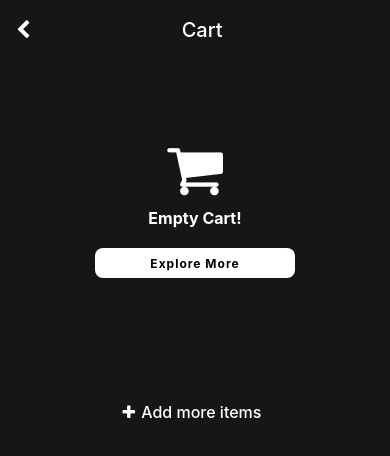
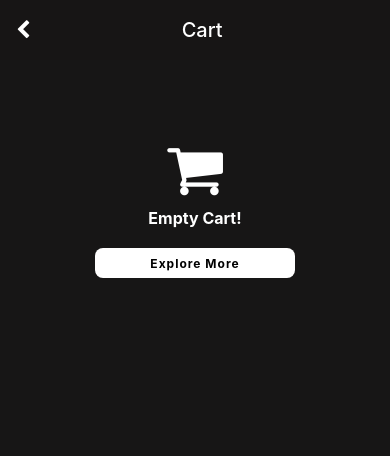
Before and after one commit to rishabh-080895/restaurantApp, a React Native app: screen /cart in a window 390 px wide. Shown: the top 456 px of the page. Built offline with nearby package versions, Linux system fonts and the light colour scheme.

Commit message:
final Bug fixes

```diff
--- a/src/component/Cart.tsx
+++ b/src/component/Cart.tsx
@@ -197,6 +197,7 @@ const Cart = ({route}) => {
         contentContainerStyle={{paddingHorizontal: 16}}
         ListFooterComponent={
           <View style={{paddingBottom: 100}}>
+            {cart?.items?.length ? (
               <Pressable
                 style={style.addMoreBtn}
                 onPress={() => navigation.navigate('details', {restaurantId})}>
@@ -208,6 +209,7 @@ const Cart = ({route}) => {
                 />
                 <Text style={style.addMoreText}>Add more items</Text>
               </Pressable>
+            ) : null}
           </View>
         }
         showsVerticalScrollIndicator={false}
```
Lines whose indentation alone changed are shown as unchanged.
